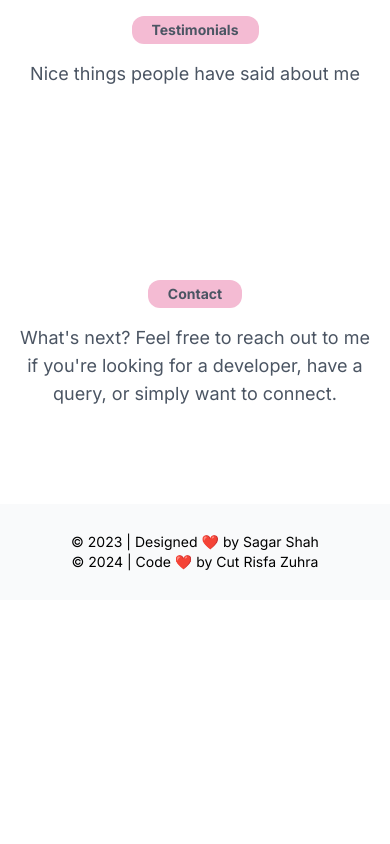
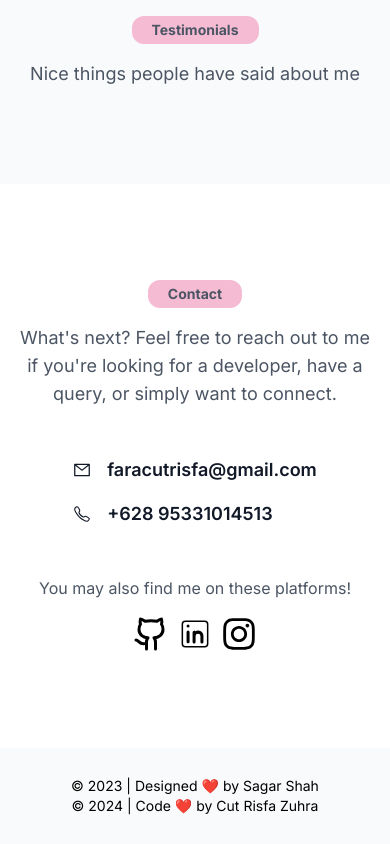
Before and after one commit to faracutrisfa/Personal-Portofolio-Cut, a React (Vite) app: page / in a window 390 px wide. Shown: the part 3621-4465 px from the top of the page. Before the commit the page ends 4221 px from the top, so only its background shows below. Built offline with nearby package versions, Linux system fonts and the light colour scheme.

Commit message:
style: add style contact

```diff
--- a/src/components/LandingPage/Contact.jsx
+++ b/src/components/LandingPage/Contact.jsx
@@ -1,4 +1,9 @@
 import { motion } from "framer-motion";
+import { AiOutlineMail } from "react-icons/ai";
+import { IoCallOutline } from "react-icons/io5";
+import { LuGithub } from "react-icons/lu";
+import { FaInstagram } from "react-icons/fa";
+import { CiLinkedin } from "react-icons/ci";
 
 export default function Contact() {
     return (
@@ -15,6 +20,32 @@ export default function Contact() {
                     What's next? Feel free to reach out to me if you're looking for a developer, have a query, or simply want to connect.
                 </h1>
             </div>
+            <div className="gap-12 flex flex-col mt-12 items-center ">
+                <div className="flex flex-col gap-4">
+                    <h1 className="flex text-primary-900 lg:text-4xl text-lg font-semibold lg:gap-5 gap-4 items-center">
+                        <AiOutlineMail />
+                        faracutrisfa@gmail.com
+                    </h1>
+                    <h1 className="flex text-primary-900 lg:text-4xl text-lg font-semibold lg:gap-5 gap-4 items-center">
+                        <IoCallOutline />
+                        +628 95331014513
+                    </h1>
+                </div>
+                <div className="flex flex-col gap-4">
+                    <p className="text-primary-600 text-base font-normal">You may also find me on these platforms!</p>
+                    <ul className="flex gap-2 justify-center">
+                        <li>
+                            <a href="https://github.com/faracutrisfa" target="blank"><LuGithub size={36} /></a>
+                        </li>
+                        <li>
+                            <a href="https://www.linkedin.com/in/cut-risfa-zuhra-5b2788289/" target="blank"><CiLinkedin size={36} /></a>
+                        </li>
+                        <li>
+                            <a href="https://www.instagram.com/cutrisfz_" target="blank"><FaInstagram size={36} /></a>
+                        </li>
+                    </ul>
+                </div>
+            </div>
         </section>
     )
 }
--- a/src/components/LandingPage/Testimonials.jsx
+++ b/src/components/LandingPage/Testimonials.jsx
@@ -2,7 +2,7 @@ import { motion } from "framer-motion";
 
 export default function Testimonials() {
     return (
-        <section id="Testimonials" className="lg:px-20 px-4 py-24 h-auto">
+        <section id="Testimonials" className="lg:px-20 px-4 py-24 h-auto bg-primary-50">
             <div className="flex flex-col items-center gap-4">
                 <motion.button
                     whileTap={{
```
